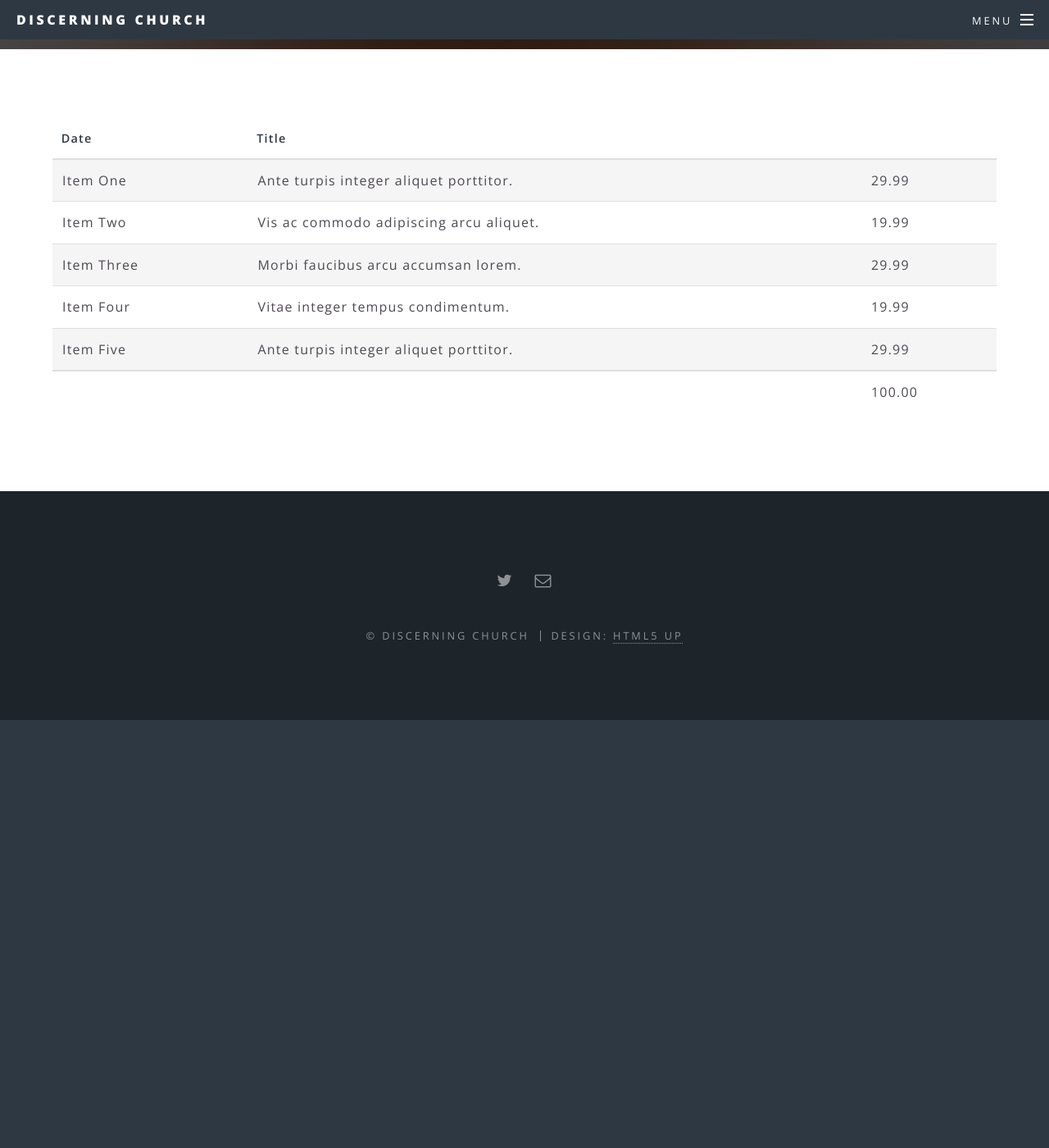
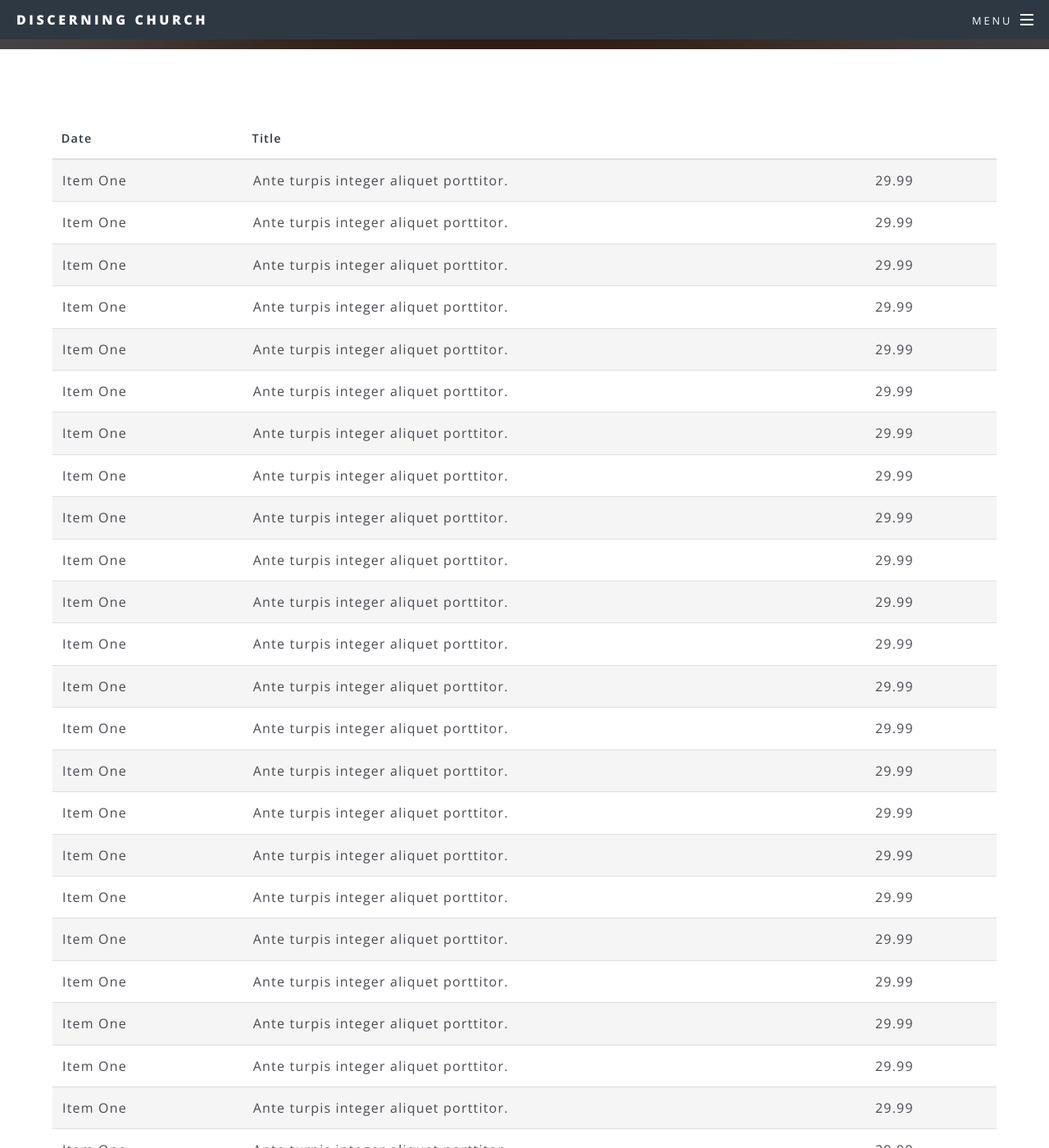
Before and after one commit to wadeallen/discerning_church_2015, a Jekyll site: the page built from blog.html, in a window 1280 px wide and 1400 px high, scrolled down 360 px. Shown: the whole window at 82% size. Built offline with Jekyll 4.4.1, drawn with Linux system fonts in a browser that asks for light colours; before the commit the page ends 1238 px from its top, so only the background shows below that; some of the changed text lies outside the part shown.

Commit message:
Site updated at 2015-04-16 19:11:57 UTC

```diff
--- a/blog.html
+++ b/blog.html
@@ -15,37 +15,13 @@ permalink: /blog/
 			</tr>
 		</thead>
 		<tbody>
+		{% for post in site.posts %}
 			<tr>
 				<td>Item One</td>
 				<td>Ante turpis integer aliquet porttitor.</td>
 				<td>29.99</td>
 			</tr>
-			<tr>
-				<td>Item Two</td>
-				<td>Vis ac commodo adipiscing arcu aliquet.</td>
-				<td>19.99</td>
-			</tr>
-			<tr>
-				<td>Item Three</td>
-				<td> Morbi faucibus arcu accumsan lorem.</td>
-				<td>29.99</td>
-			</tr>
-			<tr>
-				<td>Item Four</td>
-				<td>Vitae integer tempus condimentum.</td>
-				<td>19.99</td>
-			</tr>
-			<tr>
-				<td>Item Five</td>
-				<td>Ante turpis integer aliquet porttitor.</td>
-				<td>29.99</td>
-			</tr>
+		{% endfor %}
 		</tbody>
-		<tfoot>
-			<tr>
-				<td colspan="2"></td>
-				<td>100.00</td>
-			</tr>
-		</tfoot>
 	</table>
 </div>
```
